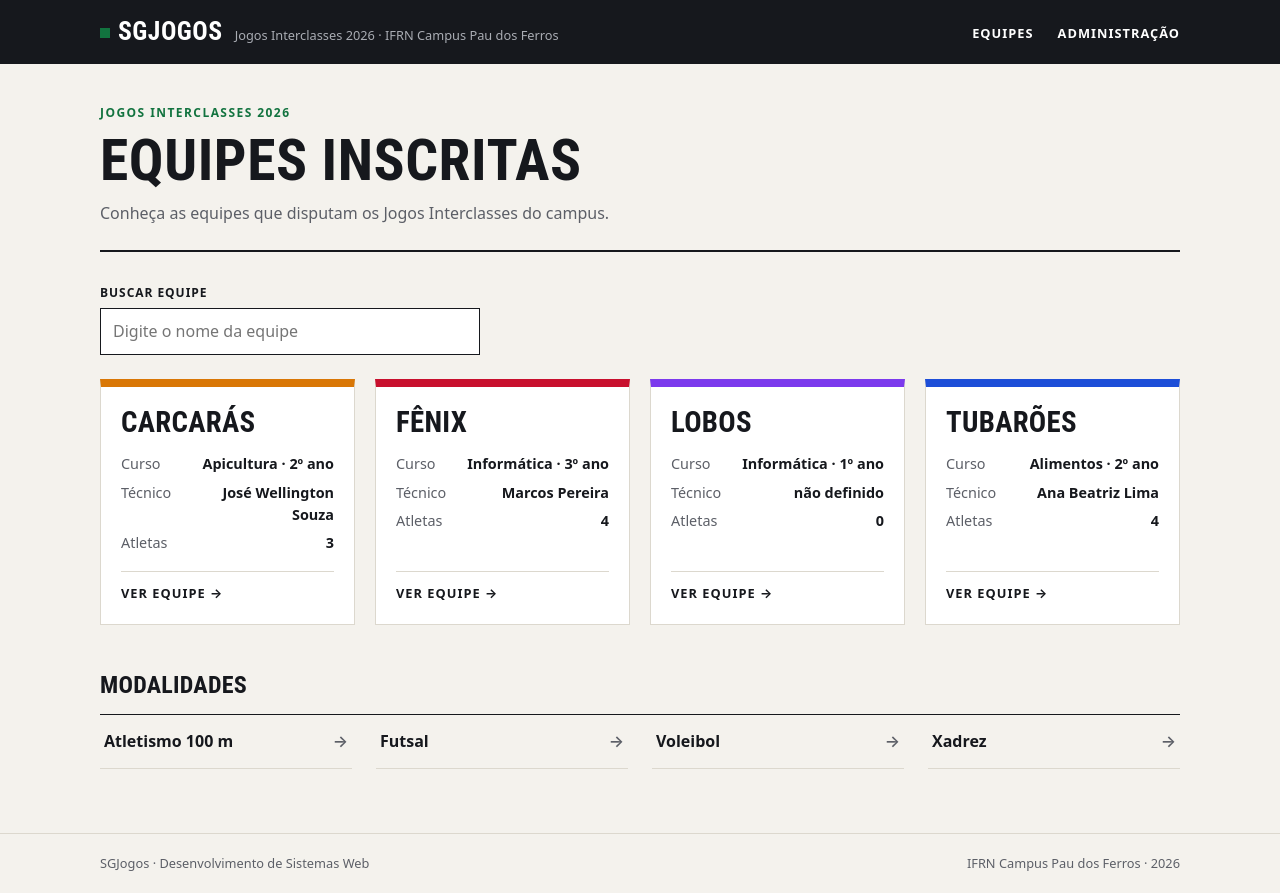
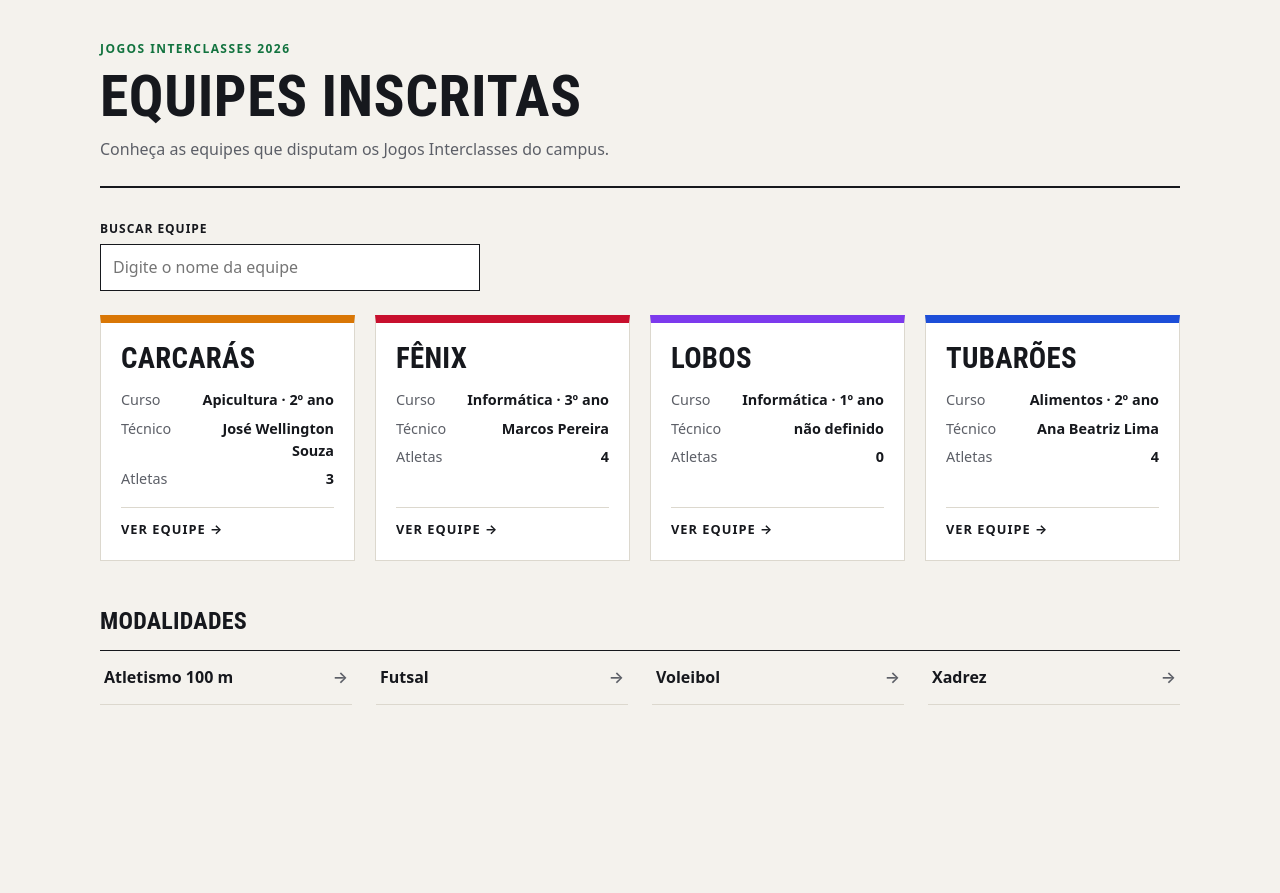
Before and after one commit to Kayky-com-Y/prova_irlan-, a Django app: template jogos/templates/index.html in a window 1280 px wide. After the commit the page ends 705 px from the top, so only its background shows below. Run offline with Django 5.2, Linux system fonts and the light colour scheme; the template is opened without the code that fills it, so the values that code supplies are empty.

Commit message:
correções

```diff
--- a/jogos/admin.py
+++ b/jogos/admin.py
@@ -17,3 +17,5 @@ class EquipeAdmin(admin.ModelAdmin):
 @admin.register(Atleta)
 class AtletaAdmin(admin.ModelAdmin):
     list_display = ['nome', 'matricula', 'equipe']
+    list_filter = ['equipe']
+    filter_horizontal = ['modalidade']
--- a/jogos/templates/index.html
+++ b/jogos/templates/index.html
@@ -3,25 +3,10 @@
 <head>
     <meta charset="UTF-8">
     <meta name="viewport" content="width=device-width, initial-scale=1.0">
-    <link rel="stylesheet" href="../css/style.css">
+    <link rel="stylesheet" href= "./style.css">
     <title>Equipes | SGJogos</title>
 </head>
 <body>
-    <header class="cabecalho">
-        <div class="conteudo">
-            <a class="marca" href="index.html">
-                <strong>SGJogos</strong>
-                <span>Jogos Interclasses 2026 · IFRN Campus Pau dos Ferros</span>
-            </a>
-            <nav class="menu">
-                <ul>
-                    <li><a href="index.html">Equipes</a></li>
-                    <li><a href="#">Administração</a></li>
-                </ul>
-            </nav>
-        </div>
-    </header>
-
     <main class="conteudo">
         <header class="topo">
             <span class="sobretitulo">Jogos Interclasses 2026</span>
@@ -98,12 +83,5 @@
             <li><a href="modalidade.html">Xadrez</a></li>
         </ul>
     </main>
-
-    <footer class="rodape">
-        <div class="conteudo">
-            <p>SGJogos · Desenvolvimento de Sistemas Web</p>
-            <p>IFRN Campus Pau dos Ferros · 2026</p>
-        </div>
-    </footer>
 </body>
 </html>
```
Also changed, not shown: jogos/templates/base.html (added, +33 -0 lines), jogos/templates/equipe.html (+1 -23 lines), jogos/templates/modalidade.html (+1 -23 lines), db.sqlite3, jogos/migrations/0003_alter_atleta_modalidade.py (added), jogos/migrations/0004_alter_atleta_modalidade.py (added).
